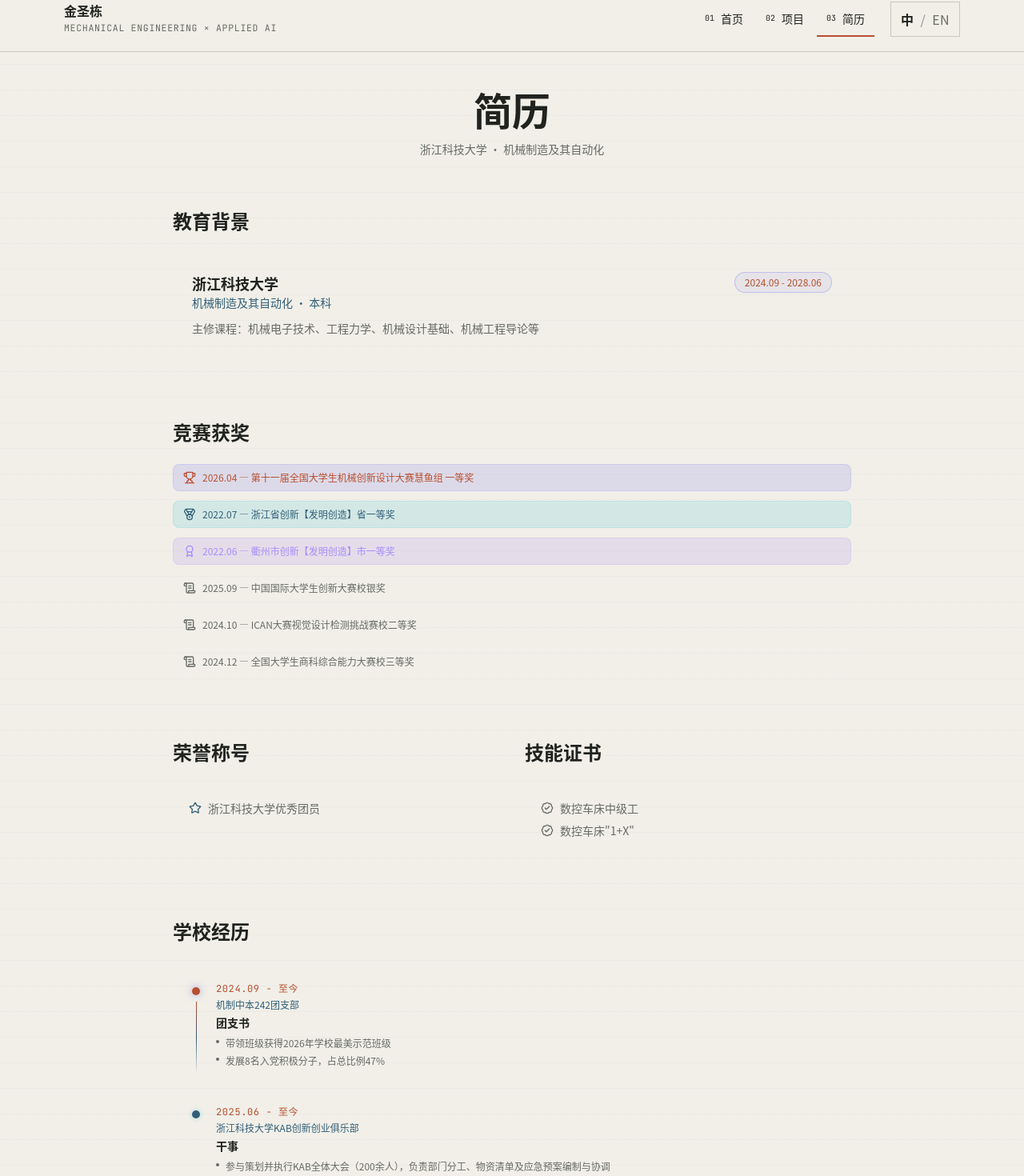
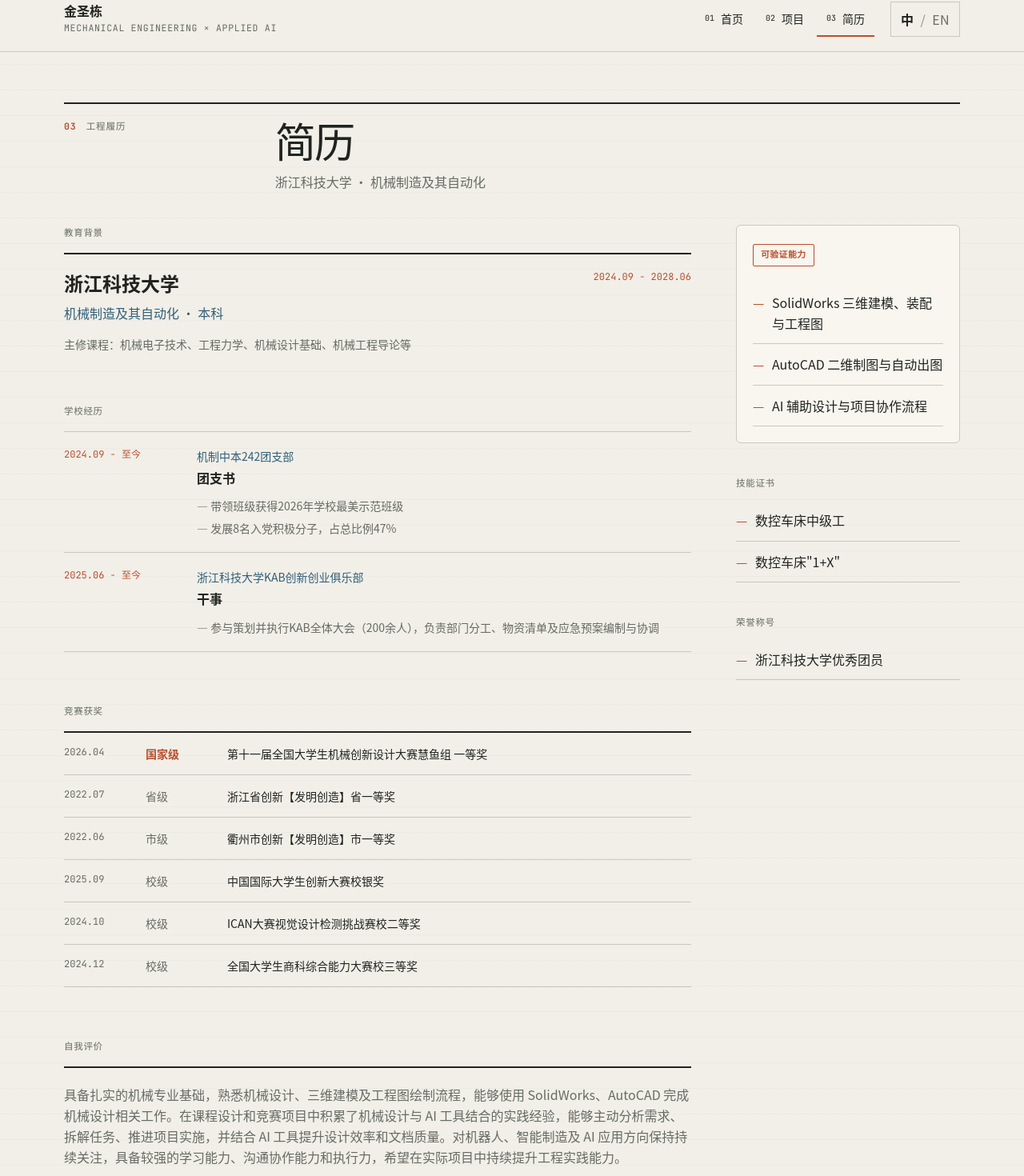
Before and after one commit to jsd245526-lang/jinshengdong.github.io, a Next.js app: page /jinshengdong.github.io/resume in a window 1280 px wide. Shown: the part 16-1486 px from the top of the page at 80% size. Built offline with nearby package versions, Linux system fonts and the light colour scheme.

Commit message:
refactor(简历页): 改为打印友好工程履历
建立文档主体与信息侧栏，表格化奖项并简化经历时间列。
移除彩色徽章、玻璃卡片和逐项入场动画。

验证：npm run test:design、定向 ESLint、npm run build。

```diff
--- a/src/app/resume/page.js
+++ b/src/app/resume/page.js
@@ -1,227 +1,107 @@
 'use client';
 
-import { motion } from 'framer-motion';
 import { useLanguage } from '@/hooks/useLanguage';
 import Timeline from '@/components/Timeline';
-import { Trophy, Medal, Award, ScrollText, Star, BadgeCheck } from 'lucide-react';
+import { EvidenceList, SectionIndex, StatusStamp } from '@/components/DossierUI';
 
-const awardLevelIcons = {
-  national: Trophy,
-  province: Medal,
-  city: Award,
-  school: ScrollText,
+const levelNames = {
+  zh: { national: '国家级', province: '省级', city: '市级', school: '校级' },
+  en: { national: 'National', province: 'Provincial', city: 'City', school: 'University' },
 };
 
-const awardLevelColors = {
-  national: { bg: 'rgba(99, 102, 241, 0.15)', color: 'var(--color-accent)' },
-  province: { bg: 'rgba(6, 182, 212, 0.12)', color: 'var(--color-accent-cyan)' },
-  city: { bg: 'rgba(139, 92, 246, 0.12)', color: '#a78bfa' },
-  school: { bg: 'rgba(255,255,255,0.04)', color: 'var(--color-text-secondary)' },
-};
-
-const levelLabels = {
-  national: '国家级',
-  province: '省级',
-  city: '市级',
-  school: '校级',
-};
-
-function AwardBadge({ award }) {
-  const { language } = useLanguage();
-  const colors = awardLevelColors[award.level] || awardLevelColors.school;
-  const Icon = awardLevelIcons[award.level] || ScrollText;
-
+function AwardTable({ awards, language }) {
   return (
-    <motion.div
-      className="flex items-center gap-2 px-3 py-2 rounded-lg text-xs"
-      style={{ background: colors.bg, color: colors.color, border: `1px solid ${colors.bg}` }}
-      initial={{ opacity: 0, y: 8 }}
-      whileInView={{ opacity: 1, y: 0 }}
-      viewport={{ once: true }}
-      transition={{ duration: 0.3 }}
-      whileHover={{ scale: 1.02, borderColor: colors.color }}
-    >
-      <Icon size={16} />
-      <span>{award.text}</span>
-    </motion.div>
+    <div className="border-t-2 border-[var(--graphite)]">
+      {awards.map((award) => {
+        const [date, ...description] = award.text.split(' — ');
+        return (
+          <div key={award.text} className="grid grid-cols-[90px_90px_minmax(0,1fr)] gap-3 py-4 border-b border-[var(--rule)] text-sm">
+            <span className="font-mono text-xs text-[var(--muted)]">{date}</span>
+            <span className={award.level === 'national' ? 'text-[var(--mechanical)] font-semibold' : 'text-[var(--muted)]'}>
+              {levelNames[language][award.level]}
+            </span>
+            <span>{description.join(' — ')}</span>
+          </div>
+        );
+      })}
+    </div>
   );
 }
 
 export default function ResumePage() {
-  const { t } = useLanguage();
+  const { t, language } = useLanguage();
   const resume = t('resumePage');
-
-  // Build experience timeline items
-  const experienceItems = resume.experiences.list.map((exp) => ({
-    period: exp.period,
-    org: exp.org,
-    title: exp.role,
-    details: exp.details,
+  const experienceItems = resume.experiences.list.map((experience) => ({
+    period: experience.period,
+    org: experience.org,
+    title: experience.role,
+    details: experience.details,
   }));
 
   return (
-    <>
-      {/* 页面头部 */}
-      <section className="relative pt-32 pb-16 px-6 text-center">
-        <motion.h1
-          className="text-4xl sm:text-5xl font-bold mb-4"
-          initial={{ opacity: 0, y: 20 }}
-          animate={{ opacity: 1, y: 0 }}
-          transition={{ duration: 0.5 }}
-        >
-          <span className="text-gradient">{resume.title}</span>
-        </motion.h1>
-        <motion.p
-          className="text-sm"
-          style={{ color: 'var(--color-text-secondary)' }}
-          initial={{ opacity: 0, y: 12 }}
-          animate={{ opacity: 1, y: 0 }}
-          transition={{ delay: 0.15, duration: 0.5 }}
-        >
-          {resume.education.school} · {resume.education.major}
-        </motion.p>
-      </section>
+    <div className="resume-document dossier-shell pt-36 pb-24">
+      <SectionIndex
+        index="03"
+        eyebrow={language === 'zh' ? '工程履历' : 'Engineering record'}
+        title={resume.title}
+        description={`${resume.education.school} · ${resume.education.major}`}
+      />
 
-      <div className="max-w-4xl mx-auto px-6 pb-24 space-y-20">
-        {/* 教育背景 */}
-        <motion.section
-          initial={{ opacity: 0, y: 30 }}
-          whileInView={{ opacity: 1, y: 0 }}
-          viewport={{ once: true }}
-          transition={{ duration: 0.5 }}
-        >
-          <h2 className="text-2xl font-bold mb-6 flex items-center gap-3">
-            <span className="text-gradient">{resume.education.title}</span>
-          </h2>
-          <div className="glass-card p-6">
-            <div className="flex flex-col sm:flex-row sm:items-center sm:justify-between gap-2 mb-3">
+      <div className="grid lg:grid-cols-[minmax(0,1fr)_280px] gap-14">
+        <main className="space-y-16">
+          <section>
+            <p className="technical-note mb-4">{resume.education.title}</p>
+            <div className="border-t-2 border-[var(--graphite)] pt-5 grid sm:grid-cols-[1fr_160px] gap-5">
               <div>
-                <h3 className="text-lg font-semibold" style={{ color: 'var(--color-text-primary)' }}>
-                  {resume.education.school}
-                </h3>
-                <p className="text-sm" style={{ color: 'var(--color-accent-cyan)' }}>
-                  {resume.education.major} · {resume.education.degree}
-                </p>
+                <h2 className="text-2xl font-bold">{resume.education.school}</h2>
+                <p className="mt-2 text-[var(--intelligence)]">{resume.education.major} · {resume.education.degree}</p>
+                <p className="mt-4 text-sm text-[var(--muted)]">{resume.education.detail}</p>
               </div>
-              <span
-                className="text-xs px-3 py-1 rounded-full self-start"
-                style={{
-                  color: 'var(--color-accent)',
-                  border: '1px solid rgba(99, 102, 241, 0.3)',
-                  background: 'rgba(99, 102, 241, 0.08)',
-                }}
-              >
-                {resume.education.period}
-              </span>
+              <time className="font-mono text-xs sm:text-right text-[var(--mechanical)]">{resume.education.period}</time>
             </div>
-            <p className="text-sm" style={{ color: 'var(--color-text-secondary)' }}>
-              {resume.education.detail}
-            </p>
-          </div>
-        </motion.section>
+          </section>
 
-        {/* 竞赛获奖 */}
-        <motion.section
-          initial={{ opacity: 0, y: 30 }}
-          whileInView={{ opacity: 1, y: 0 }}
-          viewport={{ once: true }}
-          transition={{ duration: 0.5 }}
-        >
-          <h2 className="text-2xl font-bold mb-6">
-            <span className="text-gradient">{resume.awards.title}</span>
-          </h2>
-          <div className="space-y-3">
-            {resume.awards.list.map((award, i) => (
-              <AwardBadge key={i} award={award} />
-            ))}
-          </div>
-        </motion.section>
+          <section>
+            <p className="technical-note mb-4">{resume.experiences.title}</p>
+            <Timeline items={experienceItems} />
+          </section>
 
-        {/* 荣誉称号 + 技能证书 */}
-        <div className="grid sm:grid-cols-2 gap-8">
-          <motion.section
-            initial={{ opacity: 0, x: -20 }}
-            whileInView={{ opacity: 1, x: 0 }}
-            viewport={{ once: true }}
-            transition={{ duration: 0.5 }}
-          >
-            <h2 className="text-2xl font-bold mb-6">
-              <span className="text-gradient">{resume.honors.title}</span>
-            </h2>
-            <div className="glass-card p-5">
-              <ul className="space-y-2">
-                {resume.honors.list.map((item, i) => (
-                  <li
-                    key={i}
-                    className="text-sm flex items-center gap-2"
-                    style={{ color: 'var(--color-text-secondary)' }}
-                  >
-                    <Star size={16} style={{ color: 'var(--color-accent-cyan)' }} />
-                    {item}
-                  </li>
-                ))}
-              </ul>
-            </div>
-          </motion.section>
+          <section>
+            <p className="technical-note mb-4">{resume.awards.title}</p>
+            <AwardTable awards={resume.awards.list} language={language} />
+          </section>
 
-          <motion.section
-            initial={{ opacity: 0, x: 20 }}
-            whileInView={{ opacity: 1, x: 0 }}
-            viewport={{ once: true }}
-            transition={{ duration: 0.5 }}
-          >
-            <h2 className="text-2xl font-bold mb-6">
-              <span className="text-gradient">{resume.certificates.title}</span>
-            </h2>
-            <div className="glass-card p-5">
-              <ul className="space-y-2">
-                {resume.certificates.list.map((item, i) => (
-                  <li
-                    key={i}
-                    className="text-sm flex items-center gap-2"
-                    style={{ color: 'var(--color-text-secondary)' }}
-                  >
-                    <BadgeCheck size={16} style={{ color: 'var(--color-text-secondary)' }} />
-                    {item}
-                  </li>
-                ))}
-              </ul>
-            </div>
-          </motion.section>
-        </div>
-
-        {/* 学校经历 */}
-        <motion.section
-          initial={{ opacity: 0, y: 30 }}
-          whileInView={{ opacity: 1, y: 0 }}
-          viewport={{ once: true }}
-          transition={{ duration: 0.5 }}
-        >
-          <h2 className="text-2xl font-bold mb-6">
-            <span className="text-gradient">{resume.experiences.title}</span>
-          </h2>
-          <div className="glass-card p-6">
-            <Timeline items={experienceItems} variant="compact" />
-          </div>
-        </motion.section>
-
-        {/* 自我评价 */}
-        <motion.section
-          initial={{ opacity: 0, y: 30 }}
-          whileInView={{ opacity: 1, y: 0 }}
-          viewport={{ once: true }}
-          transition={{ duration: 0.5 }}
-        >
-          <h2 className="text-2xl font-bold mb-6">
-            <span className="text-gradient">{resume.selfEval.title}</span>
-          </h2>
-          <div className="glass-card p-6 sm:p-8">
-            <p className="text-sm sm:text-base leading-relaxed" style={{ color: 'var(--color-text-secondary)' }}>
+          <section>
+            <p className="technical-note mb-4">{resume.selfEval.title}</p>
+            <p className="border-t-2 border-[var(--graphite)] pt-5 leading-relaxed text-[var(--muted)]">
               {resume.selfEval.content}
             </p>
-          </div>
-        </motion.section>
+          </section>
+        </main>
+
+        <aside className="space-y-10">
+          <section className="document-panel p-5">
+            <StatusStamp tone="mechanical">{language === 'zh' ? '可验证能力' : 'Verified capability'}</StatusStamp>
+            <div className="mt-5">
+              <EvidenceList items={[
+                language === 'zh' ? 'SolidWorks 三维建模、装配与工程图' : 'SolidWorks modeling, assembly, and drawings',
+                language === 'zh' ? 'AutoCAD 二维制图与自动出图' : 'AutoCAD drafting and automated drawing',
+                language === 'zh' ? 'AI 辅助设计与项目协作流程' : 'AI-assisted design and project workflows',
+              ]} />
+            </div>
+          </section>
+
+          <section>
+            <p className="technical-note mb-3">{resume.certificates.title}</p>
+            <EvidenceList items={resume.certificates.list} />
+          </section>
+
+          <section>
+            <p className="technical-note mb-3">{resume.honors.title}</p>
+            <EvidenceList items={resume.honors.list} />
+          </section>
+        </aside>
       </div>
-    </>
+    </div>
   );
 }
--- a/src/components/Timeline.js
+++ b/src/components/Timeline.js
@@ -1,95 +1,20 @@
-'use client';
-
-import { motion } from 'framer-motion';
-
-/**
- * 通用时间线组件
- * @param {Array} items - 时间线数据，每项含 { period, title, subtitle?, details? }
- * @param {string} variant - 'default' | 'compact'
- */
-export default function Timeline({ items, variant = 'default' }) {
+export default function Timeline({ items }) {
   return (
-    <div className="relative">
-      {items.map((item, i) => (
-        <motion.div
-          key={i}
-          className="relative flex gap-5 pb-10 last:pb-0"
-          initial={{ opacity: 0, x: -20 }}
-          whileInView={{ opacity: 1, x: 0 }}
-          viewport={{ once: true, margin: '-40px' }}
-          transition={{ delay: i * 0.08, duration: 0.4 }}
-        >
-          {/* 时间线竖线 + 圆点 */}
-          <div className="flex flex-col items-center flex-shrink-0">
-            <motion.div
-              className="w-2.5 h-2.5 rounded-full mt-1.5"
-              style={{
-                background: i === 0 ? 'var(--color-accent)' : 'var(--color-accent-cyan)',
-                boxShadow: i === 0
-                  ? '0 0 10px rgba(99, 102, 241, 0.5)'
-                  : '0 0 6px rgba(6, 182, 212, 0.3)',
-              }}
-              whileInView={{ scale: [0.8, 1.2, 1] }}
-              viewport={{ once: true }}
-              transition={{ delay: i * 0.08 + 0.2, duration: 0.4 }}
-            />
-            {i < items.length - 1 && (
-              <div
-                className="w-px flex-1 mt-2"
-                style={{
-                  background: 'linear-gradient(to bottom, var(--color-accent), var(--color-accent-cyan), transparent)',
-                }}
-              />
+    <ol className="border-t border-[var(--rule)]">
+      {items.map((item) => (
+        <li key={`${item.period}-${item.org}`} className="grid sm:grid-cols-[150px_minmax(0,1fr)] gap-4 py-5 border-b border-[var(--rule)]">
+          <time className="font-mono text-xs text-[var(--mechanical)]">{item.period}</time>
+          <div>
+            <p className="text-sm text-[var(--intelligence)]">{item.org}</p>
+            <h4 className="mt-1 font-semibold">{item.title || item.role}</h4>
+            {item.details && (
+              <ul className="mt-3 space-y-2 text-sm text-[var(--muted)]">
+                {item.details.map((detail) => <li key={detail}>— {detail}</li>)}
+              </ul>
             )}
           </div>
-
-          {/* 内容 */}
-          <div className={`${variant === 'compact' ? 'pb-2' : ''}`}>
-            {/* 时间 */}
-            <p
-              className="text-xs font-mono tracking-wider mb-1"
-              style={{ color: 'var(--color-accent)' }}
-            >
-              {item.period}
-            </p>
-
-            {/* 标题 */}
-            {item.org && (
-              <p className="text-xs font-medium mb-1" style={{ color: 'var(--color-accent-cyan)' }}>
-                {item.org}
-              </p>
-            )}
-
-            {/* 角色/标题 */}
-            <h4 className="text-sm font-semibold mb-2" style={{ color: 'var(--color-text-primary)' }}>
-              {item.title || item.role}
-            </h4>
-
-            {/* 详细信息 */}
-            {item.details && item.details.length > 0 && (
-              <ul className="space-y-1.5">
-                {item.details.map((detail, j) => (
-                  <li
-                    key={j}
-                    className="text-xs flex items-start gap-2"
-                    style={{ color: 'var(--color-text-secondary)' }}
-                  >
-                    <span className="mt-1 flex-shrink-0 w-1 h-1 rounded-full" style={{ background: 'var(--color-text-secondary)' }} />
-                    {detail}
-                  </li>
-                ))}
-              </ul>
-            )}
-
-            {/* 可选副标题 */}
-            {item.subtitle && (
-              <p className="text-xs mt-1" style={{ color: 'var(--color-text-secondary)' }}>
-                {item.subtitle}
-              </p>
-            )}
-          </div>
-        </motion.div>
+        </li>
       ))}
-    </div>
+    </ol>
   );
 }
```
